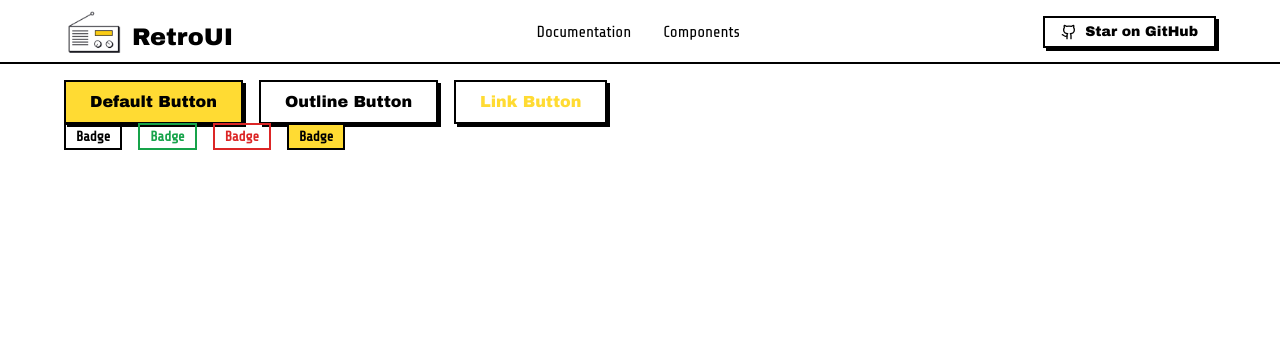
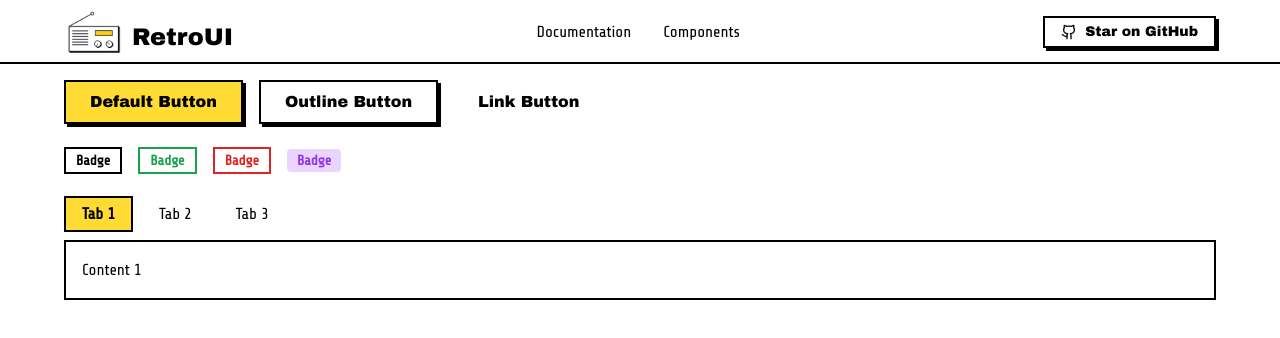
Before and after one commit to Logging-Stuff/RetroUI, a Next.js app: page /demo/components in a window 1280 px wide. Shown: the top 338 px of the page. Built offline with nearby package versions, Linux system fonts and the light colour scheme.

Commit message:
added tabs with new code preview

```diff
--- a/app/(sink)/demo/components/page.tsx
+++ b/app/(sink)/demo/components/page.tsx
@@ -1,9 +1,17 @@
-import { Badge, Button } from '@/packages/ui'
-import React from 'react'
+import {
+  Badge,
+  Button,
+  Tabs,
+  TabsContent,
+  TabsPanels,
+  TabsTrigger,
+  TabsTriggerList,
+} from "@/packages/ui";
+import React from "react";
 
 export default function page() {
   return (
-    <div className='container max-w-6xl mx-auto'>
+    <div className="container max-w-6xl mx-auto space-y-6">
       <div className="space-x-4">
         <Button>Default Button</Button>
         <Button variant="outline">Outline Button</Button>
@@ -15,6 +23,21 @@ export default function page() {
         <Badge variant="error">Badge</Badge>
         <Badge variant="filled">Badge</Badge>
       </div>
+
+      <div>
+        <Tabs>
+          <TabsTriggerList>
+            <TabsTrigger>Tab 1</TabsTrigger>
+            <TabsTrigger>Tab 2</TabsTrigger>
+            <TabsTrigger>Tab 3</TabsTrigger>
+          </TabsTriggerList>
+          <TabsPanels>
+            <TabsContent>Content 1</TabsContent>
+            <TabsContent>Content 2</TabsContent>
+            <TabsContent>Content 3</TabsContent>
+          </TabsPanels>
+        </Tabs>
       </div>
-  )
+    </div>
+  );
 }
--- a/components/ComponentShowcase.tsx
+++ b/components/ComponentShowcase.tsx
@@ -1,5 +1,6 @@
 import { componentConfig } from "@/config";
 import { H5 } from "@/packages/ui";
+import { TabGroup, TabList, TabPanels, TabPanel, Tab } from "@headlessui/react";
 import React, { HTMLAttributes } from "react";
 
 interface IComponentShowcase extends HTMLAttributes<HTMLDivElement> {
@@ -11,18 +12,25 @@ export function ComponentShowcase({ name, children }: IComponentShowcase) {
   const Code = React.Children.toArray(children)[0];
 
   return (
-    <div className="space-y-6">
-      <div>
-        <H5>Preview</H5>
-        <div className="mt-2 border rounded p-6">
-          <Preview />
-        </div>
-      </div>
-
-      <div>
-        <H5>Code</H5>
-        <div className="relative rounded overflow-auto">{Code}</div>
-      </div>
-    </div>
+    <TabGroup>
+      <TabList className="space-x-4 mb-4">
+        <Tab className="text-lg px-1 border-black data-[selected]:border-b-2">
+          Preview
+        </Tab>
+        <Tab className="text-lg px-1 border-black data-[selected]:border-b-2">
+          Code
+        </Tab>
+      </TabList>
+      <TabPanels>
+        <TabPanel>
+          <div className="border rounded p-6">
+            <Preview />
+          </div>
+        </TabPanel>
+        <TabPanel>
+          <div className="relative rounded overflow-auto">{Code}</div>
+        </TabPanel>
+      </TabPanels>
+    </TabGroup>
   );
 }
--- a/config/components.ts
+++ b/config/components.ts
@@ -66,5 +66,10 @@ export const componentConfig = {
       filePath: "preview/components/typography-p.tsx",
       preview: lazy(() => import("@/preview/components/typography-p")),
     },
+    "tab-style-default": {
+      name: "typography-p",
+      filePath: "preview/components/tab-style-default.tsx",
+      preview: lazy(() => import("@/preview/components/tab-style-default")),
+    },
   },
 };
--- a/config/navigation.ts
+++ b/config/navigation.ts
@@ -21,6 +21,7 @@ export const navConfig: INavigationConfig = {
         { title: "Button", href: `${componentsRoute}/button` },
         { title: "Card", href: `${componentsRoute}/card` },
         { title: "Input", href: `${componentsRoute}/input` },
+        { title: "Tab", href: `${componentsRoute}/tab` },
         { title: "Textarea", href: `${componentsRoute}/textarea` },
         { title: "Typography", href: `${componentsRoute}/typography` },
       ],
--- a/package.json
+++ b/package.json
@@ -9,6 +9,7 @@
     "lint": "next lint"
   },
   "dependencies": {
+    "@headlessui/react": "^2.1.9",
     "class-variance-authority": "^0.7.0",
     "clsx": "^2.1.1",
     "contentlayer": "^0.3.4",
--- a/packages/ui/Badges/Badge.tsx
+++ b/packages/ui/Badges/Badge.tsx
@@ -2,13 +2,13 @@ import { cn } from "@/lib/utils";
 import { cva, VariantProps } from "class-variance-authority";
 import React, { HTMLAttributes } from "react";
 
-const badgeVariants = cva("font-semibold border-2", {
+const badgeVariants = cva("font-semibold ", {
   variants: {
     variant: {
-      default: "border-black text-black",
-      error: "border-red-600 text-red-600",
-      success: "border-green-600 text-green-600",
-      filled: "bg-primary-400 border-black text-black",
+      default: "border-2 border-black text-black",
+      error: "border-2 border-red-600 text-red-600",
+      success: "border-2 border-green-600 text-green-600",
+      filled: "bg-purple-200 text-purple-600 rounded",
     },
     size: {
       sm: "px-2 py-.5 text-xs",
--- a/packages/ui/Buttons/Button.tsx
+++ b/packages/ui/Buttons/Button.tsx
@@ -2,15 +2,14 @@ import { cn } from "@/lib/utils";
 import { cva, VariantProps } from "class-variance-authority";
 import React, { ButtonHTMLAttributes } from "react";
 
-const buttonVariants = cva(
-  "font-head border-2 border-black shadow-md hover:shadow-xs transition-all",
-  {
+const buttonVariants = cva("font-head  transition-all", {
   variants: {
     variant: {
       default:
-          "bg-primary-400 text-black border-2 border-black hover:bg-primary-500",
-        outline: "bg-transparent text-black border-2 border-black",
-        link: "bg-transparent text-primary-400 hover:underline",
+        "shadow-md hover:shadow-xs bg-primary-400 text-black border-2 border-black hover:bg-primary-500",
+      outline:
+        "shadow-md hover:shadow-xs bg-transparent text-black border-2 border-black",
+      link: "bg-transparent text-black hover:underline",
     },
     size: {
       sm: "px-4 py-1 text-sm",
@@ -22,8 +21,7 @@ const buttonVariants = cva(
     size: "md",
     variant: "default",
   },
-  }
-);
+});
 
 interface ButtonProps
   extends ButtonHTMLAttributes<HTMLButtonElement>,
@@ -37,7 +35,10 @@ export function Button({
   ...props
 }: ButtonProps) {
   return (
-    <button className={cn(buttonVariants({ variant, size }), className)} {...props}>
+    <button
+      className={cn(buttonVariants({ variant, size }), className)}
+      {...props}
+    >
       {children}
     </button>
   );
--- /dev/null
+++ b/packages/ui/Tabs/Tab.tsx
@@ -0,0 +1,62 @@
+import { cn } from "@/lib/utils";
+import {
+  Tab,
+  TabGroup,
+  TabList,
+  TabListProps,
+  TabPanel,
+  TabPanelProps,
+  TabPanels,
+  TabProps,
+} from "@headlessui/react";
+
+const Tabs = TabGroup;
+const TabsPanels = TabPanels;
+
+interface ITabsTriggerList extends TabListProps {
+  className?: string;
+}
+const TabsTriggerList = ({
+  children,
+  className,
+  ...props
+}: ITabsTriggerList) => {
+  return (
+    <TabList className={cn("flex flex-row space-x-2", className)} {...props}>
+      {children}
+    </TabList>
+  );
+};
+
+interface ITabsTrigger extends TabProps {
+  className?: string;
+}
+const TabsTrigger = ({ children, className, ...props }: ITabsTrigger) => {
+  return (
+    <Tab
+      className={cn(
+        "px-4 py-1 border-2 border-transparent data-[selected]:border-black data-[selected]:bg-primary-400 data-[selected]:font-semibold focus:outline-none",
+        className
+      )}
+      {...props}
+    >
+      {children}
+    </Tab>
+  );
+};
+
+interface ITabsContent extends TabPanelProps {
+  className?: string;
+}
+const TabsContent = ({ children, className, ...props }: ITabsContent) => {
+  return (
+    <TabPanel
+      className={cn("border-2 border-black mt-2 p-4", className)}
+      {...props}
+    >
+      {children}
+    </TabPanel>
+  );
+};
+
+export { Tabs, TabsPanels, TabsTrigger, TabsContent, TabsTriggerList };
--- /dev/null
+++ b/packages/ui/Tabs/index.ts
@@ -0,0 +1 @@
+export * from "./Tab";
```
Also changed, not shown: contentlayer.config.ts (+10 -10 lines), packages/ui/index.ts (+8 -7 lines), preview/components/tab-style-default.tsx (added, +27 -0 lines), 2 other files (tests, documents, lock files or other folders). Lines whose indentation alone changed are shown as unchanged.
